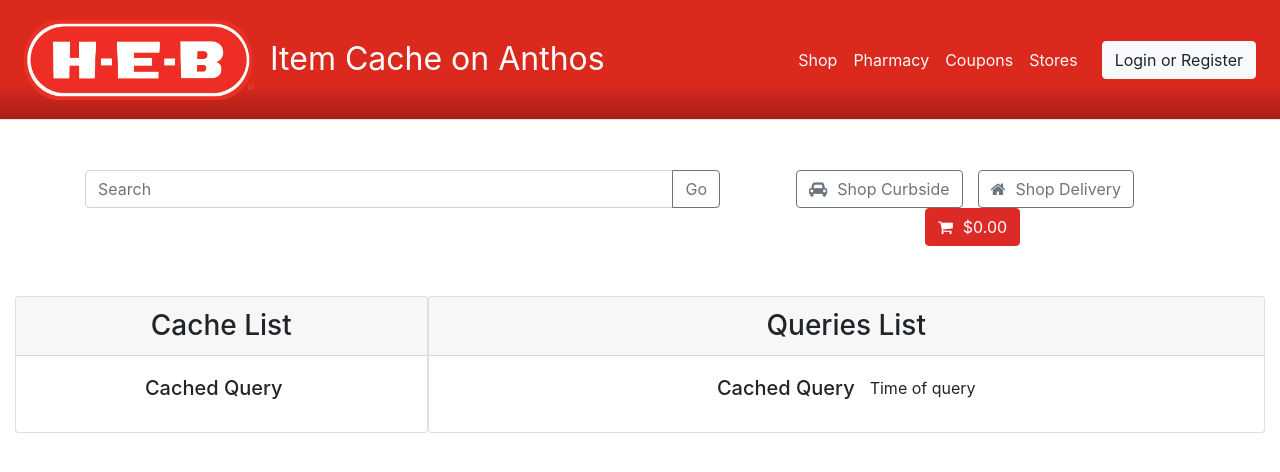
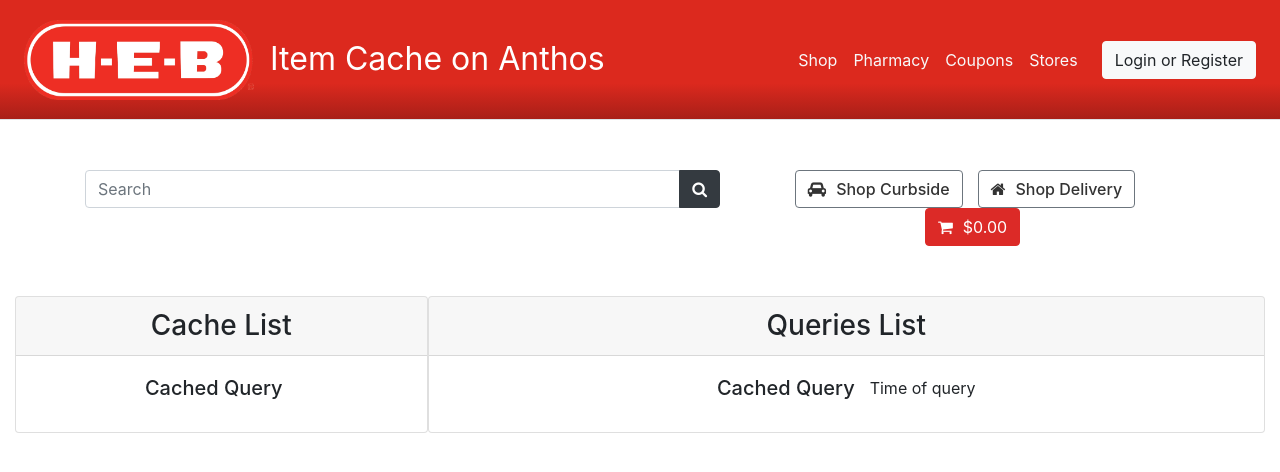
Before and after one commit to gsuppy/heb-itemcache-ui, a React (Create React App) app: page / in a window 1280 px wide. Shown: the top 472 px of the page. Built offline with nearby package versions, Linux system fonts and the light colour scheme.

Commit message:
frontend tweaks

```diff
--- a/public/index.html
+++ b/public/index.html
@@ -32,7 +32,7 @@
       work correctly both with client-side routing and a non-root public URL.
       Learn how to configure a non-root public URL by running `npm run build`.
     -->
-    <title>React App</title>
+    <title>Item Cache</title>
   </head>
   <body>
     <noscript>You need to enable JavaScript to run this app.</noscript>
--- a/src/components/Search.tsx
+++ b/src/components/Search.tsx
@@ -52,18 +52,22 @@
                                 }}
                                 />
                                 <InputGroup.Append>
-                                <Button variant="outline-secondary" onClick={this.handleSubmit}>Go</Button>
+                                <Button variant="dark" onClick={this.handleSubmit}><i className="fa fa-search"></i></Button>
                                 </InputGroup.Append>
                             </InputGroup>
                         </div>
                         <div className="col-md-5">
                             <Button className="mr-btn" variant="outline-secondary">
-                            <i className="fa fa-car mr"></i>
-                            Shop Curbside
+                            <span className="btn-txt">
+                                <i className="fa-icon fa fa-car mr"></i>
+                                Shop Curbside
+                            </span>
                             </Button>
                             <Button className="mr-btn" variant="outline-secondary">
-                            <i className="fa fa-home mr"></i>
-                            Shop Delivery
+                            <span className="btn-txt">
+                                <i className="fa-icon fa fa-home mr"></i>
+                                Shop Delivery
+                            </span>
                             </Button>
                             <button type="button" className="btn btn-danger cart">
                                 <i className="fa fa-shopping-cart mr"></i>
--- a/src/styles/Search.css
+++ b/src/styles/Search.css
@@ -23,3 +23,8 @@
 .mr-btn {
     margin-right: 15px;
 }
+
+.btn-txt{
+    font-weight: 500;
+    color: #333;
+}
```
Also changed, not shown: 1 other file (tests, documents, lock files or other folders).
